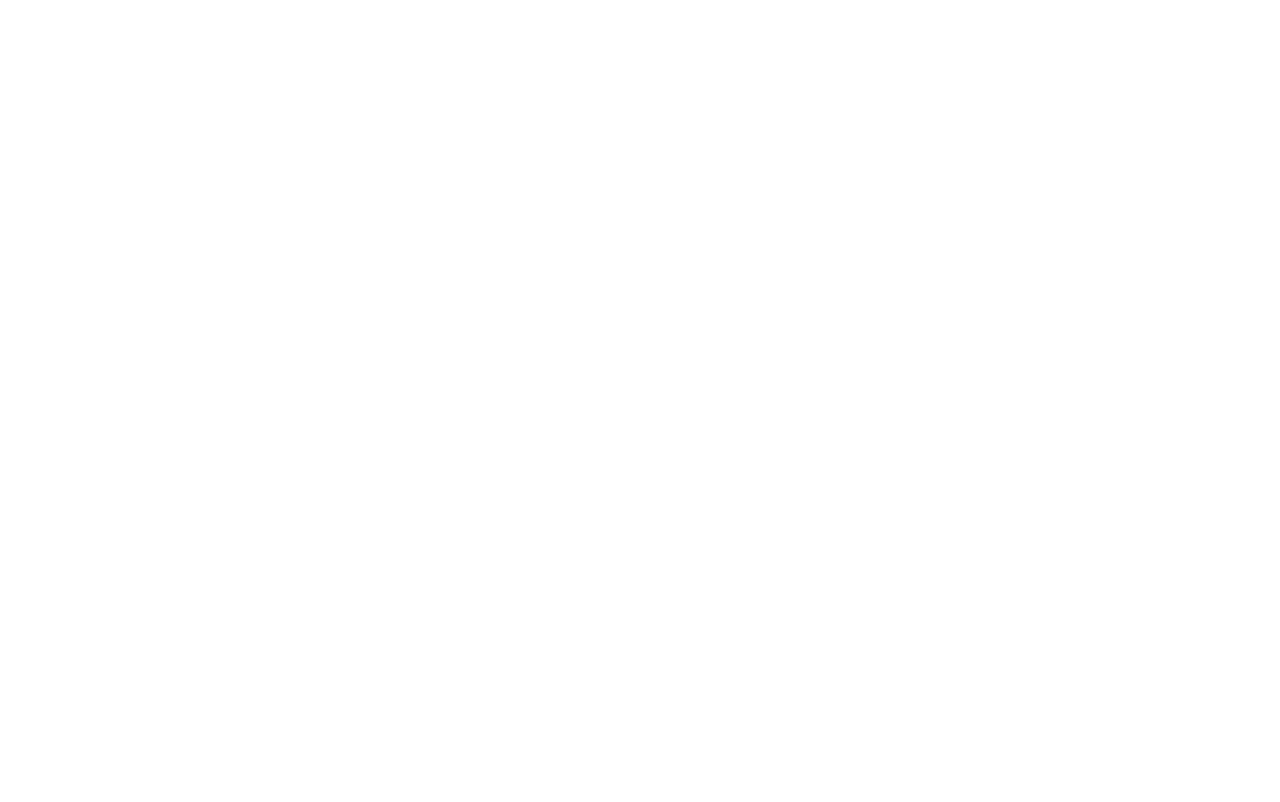
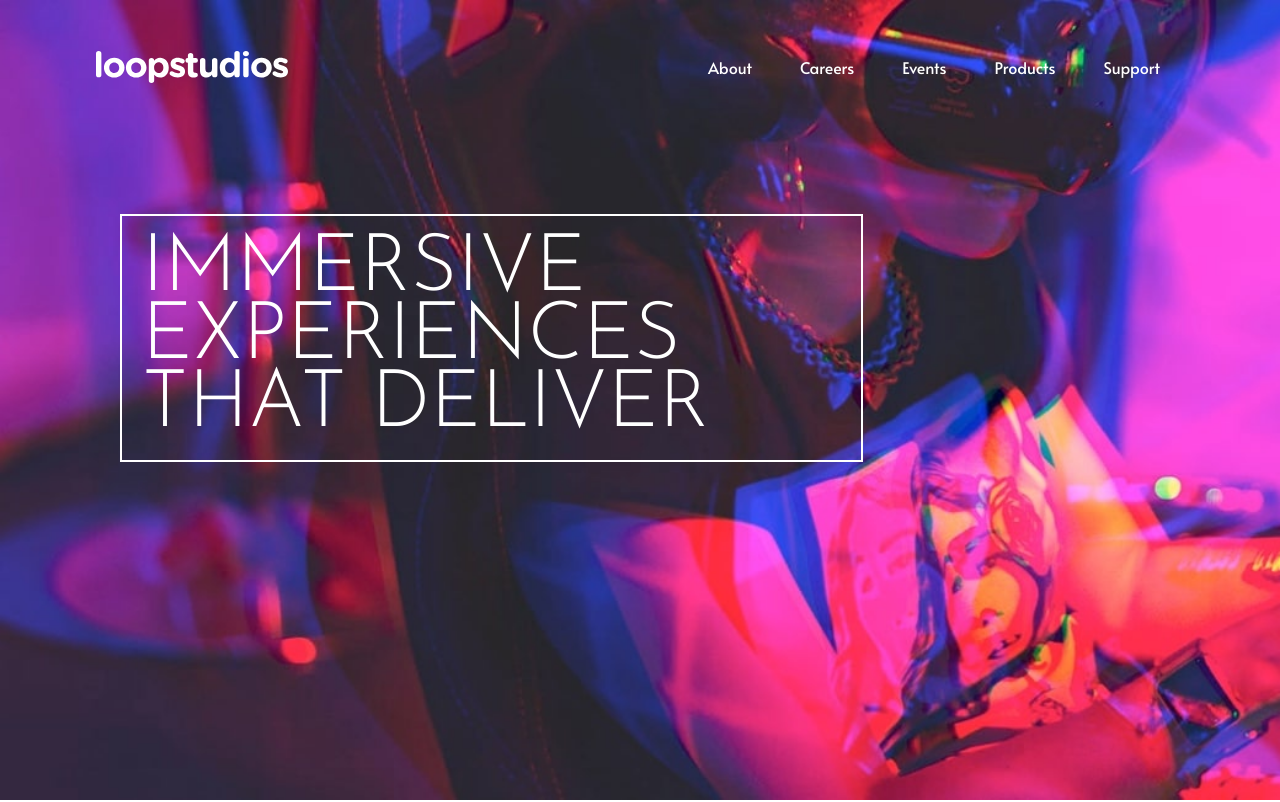
Before and after one commit to remberf1/Loopstudi-landing-page, a website: page index.html in a window 1280 px wide. Shown: the top 802 px of the page. Drawn offline with nearby package versions, Linux system fonts and the light colour scheme; files that its build step writes are made by us from their sources; the site is published under a folder, as on GitHub Pages, so addresses that start at the root find nothing.

Commit message:
routing fixed for github pages in scss

```diff
--- a/main.scss
+++ b/main.scss
@@ -135,7 +135,7 @@ nav {
 
 // Hero Section
 .hero {
-  background-image: url(/images/mobile/image-hero.jpg);
+  background-image: url(images/mobile/image-hero.jpg);
   background-size: cover;
   background-repeat: no-repeat;
   height: 100vh;
@@ -369,7 +369,7 @@ a {
   }
 
   .hero {
-    background-image: url(/images/desktop/image-hero.jpg);
+    background-image: url(images/desktop/image-hero.jpg);
   }
 
   .hero__title {
```
